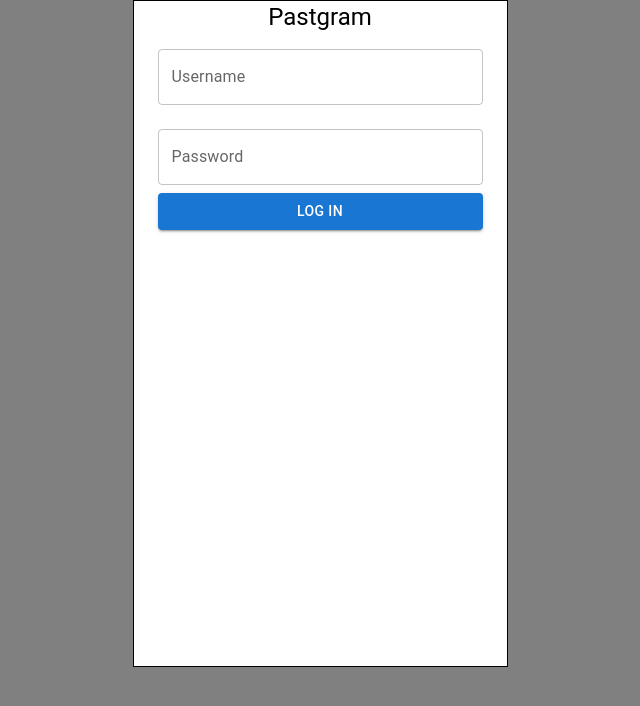
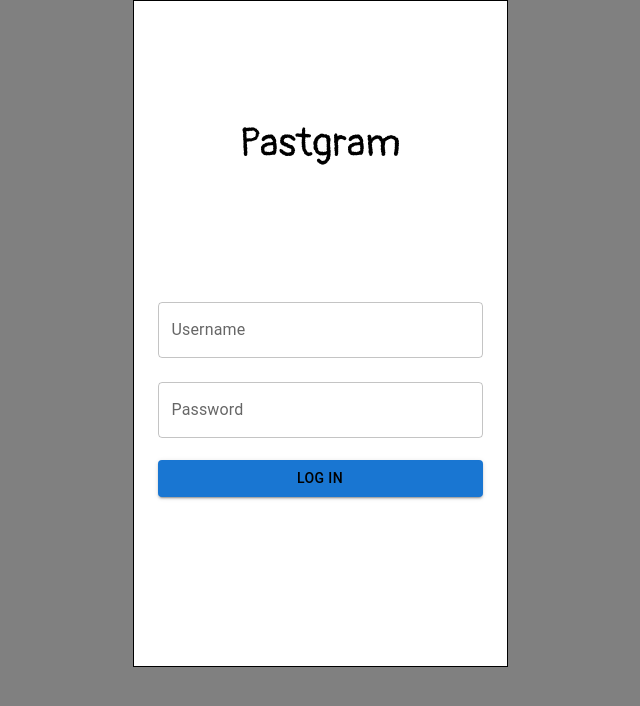
Before and after one commit to shimochan/Pastgram-Temp, a Next.js app: page /signin in a window 1280 px wide. Shown: the top 706 px of the page, without its empty margins (320-960 px from the left). Built offline with nearby package versions, Linux system fonts and the light colour scheme.

Commit message:
change css order

```diff
--- a/src/app/layout.js
+++ b/src/app/layout.js
@@ -1,4 +1,5 @@
 import './globals.css'
+import { StyledEngineProvider } from '@mui/material/styles';
 import { Inter } from 'next/font/google'
 import mobile from './mobile.module.css'
 
@@ -14,7 +15,9 @@ export default function RootLayout({ children }) {
     <html lang="en">
       <body className={[inter.className, mobile.container].join(' ')}>
         <div className={mobile.window}>
-          {children}
+          <StyledEngineProvider injectFirst>
+            {children}
+          </StyledEngineProvider>
         </div>
       </body>
     </html>
--- a/src/app/signin/page.js
+++ b/src/app/signin/page.js
@@ -2,7 +2,6 @@
 
 import React, { useState } from 'react';
 import { TextField, Button, Typography, Container } from '@mui/material';
-import LockIcon from '@mui/icons-material/Lock';
 import { logo } from '../lib/font';
 import styles from './style.module.css';
 
```
